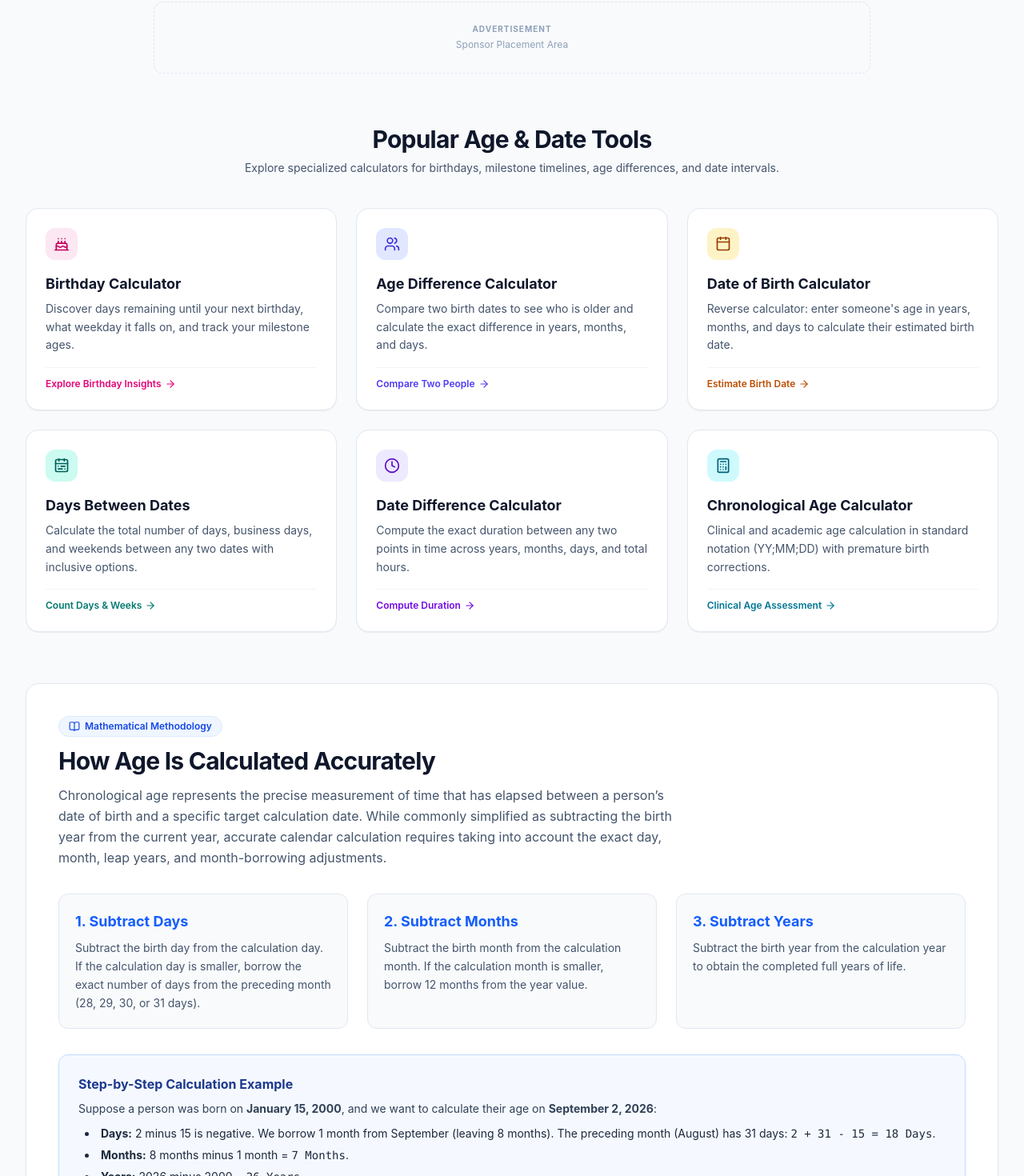
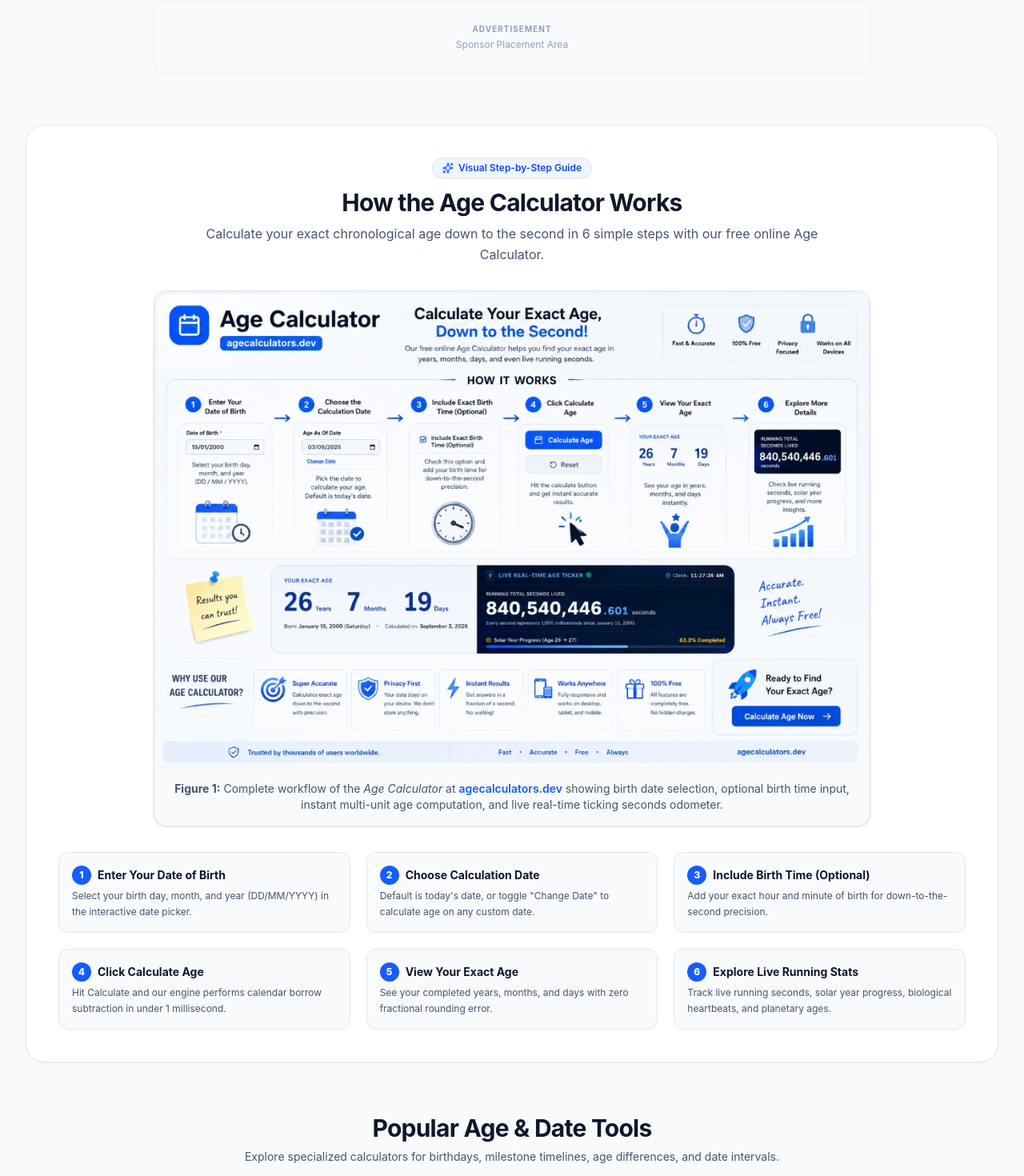
Before and after one commit to michaelasmith211/agecalculator, a Next.js app: page / in a window 1280 px wide. Shown: the part 2142-3612 px from the top of the page at 80% size. Built offline with nearby package versions, Linux system fonts and the light colour scheme.

Commit message:
Add SEO-optimized How It Works infographic to homepage with primary keyword Age Calculator in alt, title, schema, and friendly URL

```diff
--- a/src/app/page.tsx
+++ b/src/app/page.tsx
@@ -1,5 +1,6 @@
 import React from 'react';
 import Link from 'next/link';
+import Image from 'next/image';
 import { Metadata } from 'next';
 import {
   Calendar,
@@ -38,14 +39,14 @@
       'Free online Age Calculator. Calculate your exact age in years, months, days, and live running seconds with full calendar precision.',
     url: `${SITE_CONFIG.domain}/`,
     type: 'website',
-    images: [`${SITE_CONFIG.domain}/og-image.svg`]
+    images: [`${SITE_CONFIG.domain}/images/age-calculator-how-it-works.jpg`]
   },
   twitter: {
     card: 'summary_large_image',
     title: 'Age Calculator – Calculate Exact Age Online',
     description:
       'Free online Age Calculator. Calculate your exact age in years, months, days, and live running seconds.',
-    images: [`${SITE_CONFIG.domain}/og-image.svg`]
+    images: [`${SITE_CONFIG.domain}/images/age-calculator-how-it-works.jpg`]
   }
 };
 
@@ -100,6 +101,7 @@
         name="Age Calculator"
         description="Calculate your exact age in years, months, and days with calendar precision and live running seconds."
         url="/"
+        image={`${SITE_CONFIG.domain}/images/age-calculator-how-it-works.jpg`}
         applicationCategory="UtilityApplication"
       />
       <BreadcrumbJsonLd items={[{ name: 'Home', item: '/' }]} />
@@ -127,6 +129,101 @@
 
         {/* Ad Placeholder (CLS Safe) */}
         <AdSlot slotId="home-top-banner" format="horizontal" />
+
+        {/* HOW THE AGE CALCULATOR WORKS - VISUAL INFOGRAPHIC GUIDE */}
+        <section className="my-16 bg-white border border-slate-200 rounded-3xl p-6 sm:p-10 shadow-xs">
+          <div className="text-center max-w-3xl mx-auto mb-8">
+            <div className="inline-flex items-center gap-1.5 px-3 py-1 rounded-full text-xs font-semibold bg-blue-50 text-blue-700 border border-blue-100 mb-3 shadow-2xs">
+              <Sparkles className="w-3.5 h-3.5 text-blue-600" />
+              <span>Visual Step-by-Step Guide</span>
+            </div>
+            <h2 className="text-2xl sm:text-3xl font-bold text-slate-900 tracking-tight">
+              How the Age Calculator Works
+            </h2>
+            <p className="mt-2 text-sm sm:text-base text-slate-600 leading-relaxed">
+              Calculate your exact chronological age down to the second in 6 simple steps with our free online Age Calculator.
+            </p>
+          </div>
+
+          <figure className="max-w-4xl mx-auto overflow-hidden rounded-2xl border border-slate-200 shadow-sm bg-slate-50">
+            <Image
+              src="/images/age-calculator-how-it-works.jpg"
+              alt="Age Calculator – How to calculate your exact age in years, months, days and seconds on agecalculators.dev"
+              title="Age Calculator Guide – Step-by-step how to calculate exact age and live running seconds"
+              width={1024}
+              height={682}
+              className="w-full h-auto object-cover rounded-2xl"
+              sizes="(max-width: 1024px) 100vw, 1024px"
+              loading="lazy"
+            />
+            <figcaption className="p-4 text-center text-xs sm:text-sm text-slate-600 bg-slate-50 border-t border-slate-100">
+              <strong>Figure 1:</strong> Complete workflow of the <em>Age Calculator</em> at <span className="font-semibold text-blue-600">agecalculators.dev</span> showing birth date selection, optional birth time input, instant multi-unit age computation, and live real-time ticking seconds odometer.
+            </figcaption>
+          </figure>
+
+          {/* 6 Step Walkthrough Grid */}
+          <div className="grid grid-cols-1 sm:grid-cols-2 lg:grid-cols-3 gap-5 mt-8">
+            <div className="p-4 bg-slate-50 border border-slate-200 rounded-xl space-y-1">
+              <div className="font-bold text-slate-900 text-sm flex items-center gap-2">
+                <span className="w-6 h-6 rounded-full bg-blue-600 text-white text-xs flex items-center justify-center font-extrabold shrink-0">1</span>
+                <span>Enter Your Date of Birth</span>
+              </div>
+              <p className="text-xs text-slate-600 leading-relaxed">
+                Select your birth day, month, and year (DD/MM/YYYY) in the interactive date picker.
+              </p>
+            </div>
+
+            <div className="p-4 bg-slate-50 border border-slate-200 rounded-xl space-y-1">
+              <div className="font-bold text-slate-900 text-sm flex items-center gap-2">
+                <span className="w-6 h-6 rounded-full bg-blue-600 text-white text-xs flex items-center justify-center font-extrabold shrink-0">2</span>
+                <span>Choose Calculation Date</span>
+              </div>
+              <p className="text-xs text-slate-600 leading-relaxed">
+                Default is today&apos;s date, or toggle &quot;Change Date&quot; to calculate age on any custom date.
+              </p>
+            </div>
+
+            <div className="p-4 bg-slate-50 border border-slate-200 rounded-xl space-y-1">
+              <div className="font-bold text-slate-900 text-sm flex items-center gap-2">
+                <span className="w-6 h-6 rounded-full bg-blue-600 text-white text-xs flex items-center justify-center font-extrabold shrink-0">3</span>
+                <span>Include Birth Time (Optional)</span>
+              </div>
+              <p className="text-xs text-slate-600 leading-relaxed">
+                Add your exact hour and minute of birth for down-to-the-second precision.
+              </p>
+            </div>
+
+            <div className="p-4 bg-slate-50 border border-slate-200 rounded-xl space-y-1">
+              <div className="font-bold text-slate-900 text-sm flex items-center gap-2">
+                <span className="w-6 h-6 rounded-full bg-blue-600 text-white text-xs flex items-center justify-center font-extrabold shrink-0">4</span>
+                <span>Click Calculate Age</span>
+              </div>
+              <p className="text-xs text-slate-600 leading-relaxed">
+                Hit Calculate and our engine performs calendar borrow subtraction in under 1 millisecond.
+              </p>
+            </div>
+
+            <div className="p-4 bg-slate-50 border border-slate-200 rounded-xl space-y-1">
+              <div className="font-bold text-slate-900 text-sm flex items-center gap-2">
+                <span className="w-6 h-6 rounded-full bg-blue-600 text-white text-xs flex items-center justify-center font-extrabold shrink-0">5</span>
+                <span>View Your Exact Age</span>
+              </div>
+              <p className="text-xs text-slate-600 leading-relaxed">
+                See your completed years, months, and days with zero fractional rounding error.
+              </p>
+            </div>
+
+            <div className="p-4 bg-slate-50 border border-slate-200 rounded-xl space-y-1">
+              <div className="font-bold text-slate-900 text-sm flex items-center gap-2">
+                <span className="w-6 h-6 rounded-full bg-blue-600 text-white text-xs flex items-center justify-center font-extrabold shrink-0">6</span>
+                <span>Explore Live Running Stats</span>
+              </div>
+              <p className="text-xs text-slate-600 leading-relaxed">
+                Track live running seconds, solar year progress, biological heartbeats, and planetary ages.
+              </p>
+            </div>
+          </div>
+        </section>
 
         {/* POPULAR AGE CALCULATORS GRID */}
         <section className="my-16">
--- a/src/components/JsonLd.tsx
+++ b/src/components/JsonLd.tsx
@@ -7,6 +7,7 @@
   url: string;
   applicationCategory?: string;
   features?: string[];
+  image?: string;
 }
 
 export function WebApplicationJsonLd({
@@ -14,6 +15,7 @@
   description,
   url,
   applicationCategory = 'UtilityApplication',
+  image = `${SITE_CONFIG.domain}/images/age-calculator-how-it-works.jpg`,
   features = [
     'Exact calendar years, months, and days calculation',
     'Total days, weeks, hours, minutes, and seconds breakdown',
@@ -37,8 +39,8 @@
     inLanguage: 'en-US',
     isAccessibleForFree: true,
     featureList: features,
-    image: `${SITE_CONFIG.domain}/og-image.svg`,
-    screenshot: `${SITE_CONFIG.domain}/og-image.svg`,
+    image,
+    screenshot: image,
     aggregateRating: {
       '@type': 'AggregateRating',
       ratingValue: '4.9',
```
Also changed, not shown: public/images/age-calculator-how-it-works.jpg (added).
